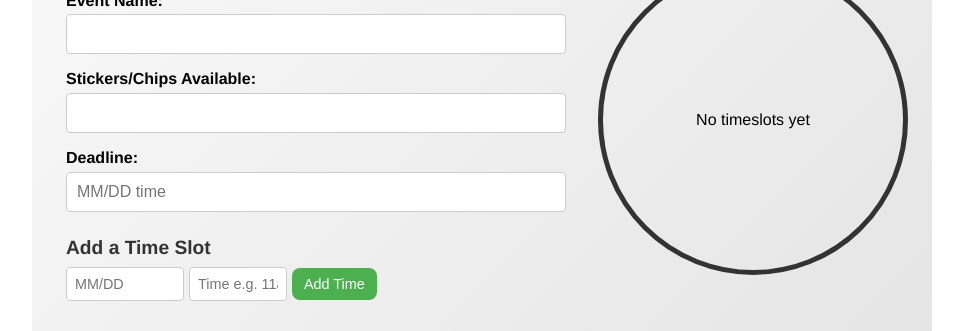
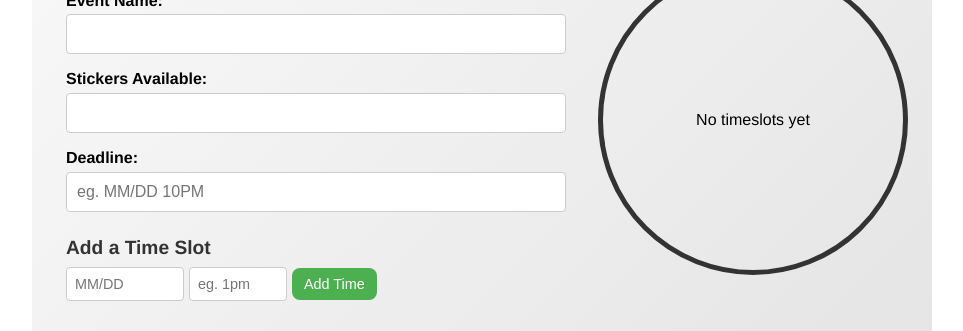
Before and after one commit to dorager91/spin-the-wheel, a React (Create React App) app: page /spin-the-wheel/create in a window 1280 px wide. Shown: the part 172-503 px from the top of the page, without its empty margins (158-1121 px from the left). Built offline with nearby package versions, Linux system fonts and the light colour scheme.

Commit message:
make time exaple clearer and delete naming chips

```diff
--- a/src/pages/CreateEventPage.js
+++ b/src/pages/CreateEventPage.js
@@ -61,7 +61,7 @@ function CreateEventPage() {
                     />
                 </div>
                 <div className="form-group">
-                    <label>Stickers/Chips Available:</label>
+                    <label>Stickers Available:</label>
                     <input
                         type="number"
                         value={chipsAvailable}
@@ -72,7 +72,7 @@ function CreateEventPage() {
                     <label>Deadline:</label>
                     <input
                         type="text"
-                        placeholder="MM/DD time"
+                        placeholder="eg. MM/DD 10PM"
                         value={deadline}
                         onChange={(e) => setDeadline(e.target.value)}
                     />
@@ -90,7 +90,7 @@ function CreateEventPage() {
                         />
                         <input
                             type="text"
-                            placeholder="Time e.g. 11am"
+                            placeholder="eg. 1pm"
                             value={newSlotTime}
                             onChange={(e) => setNewSlotTime(e.target.value)}
                             className="time-input"
```
